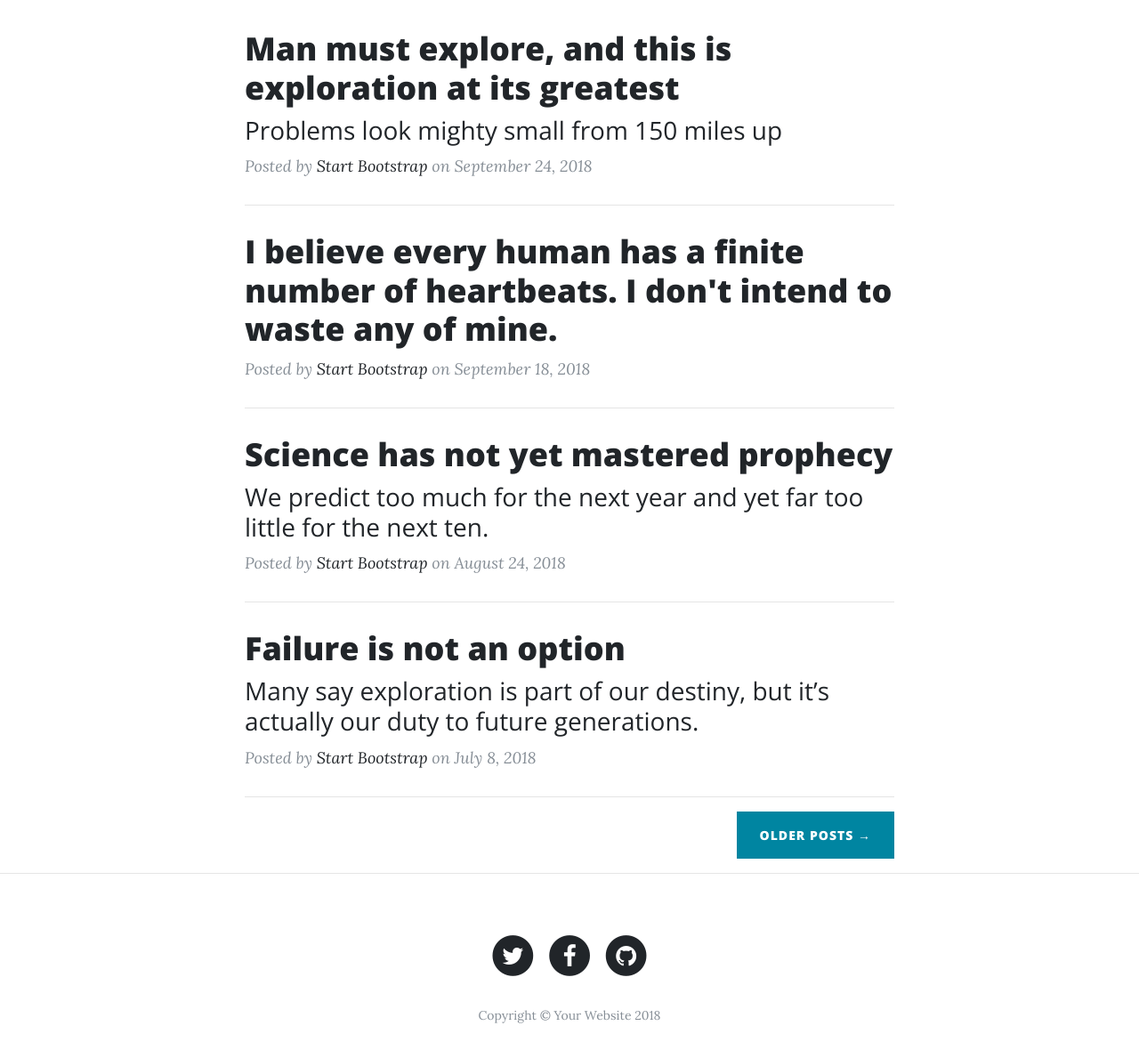
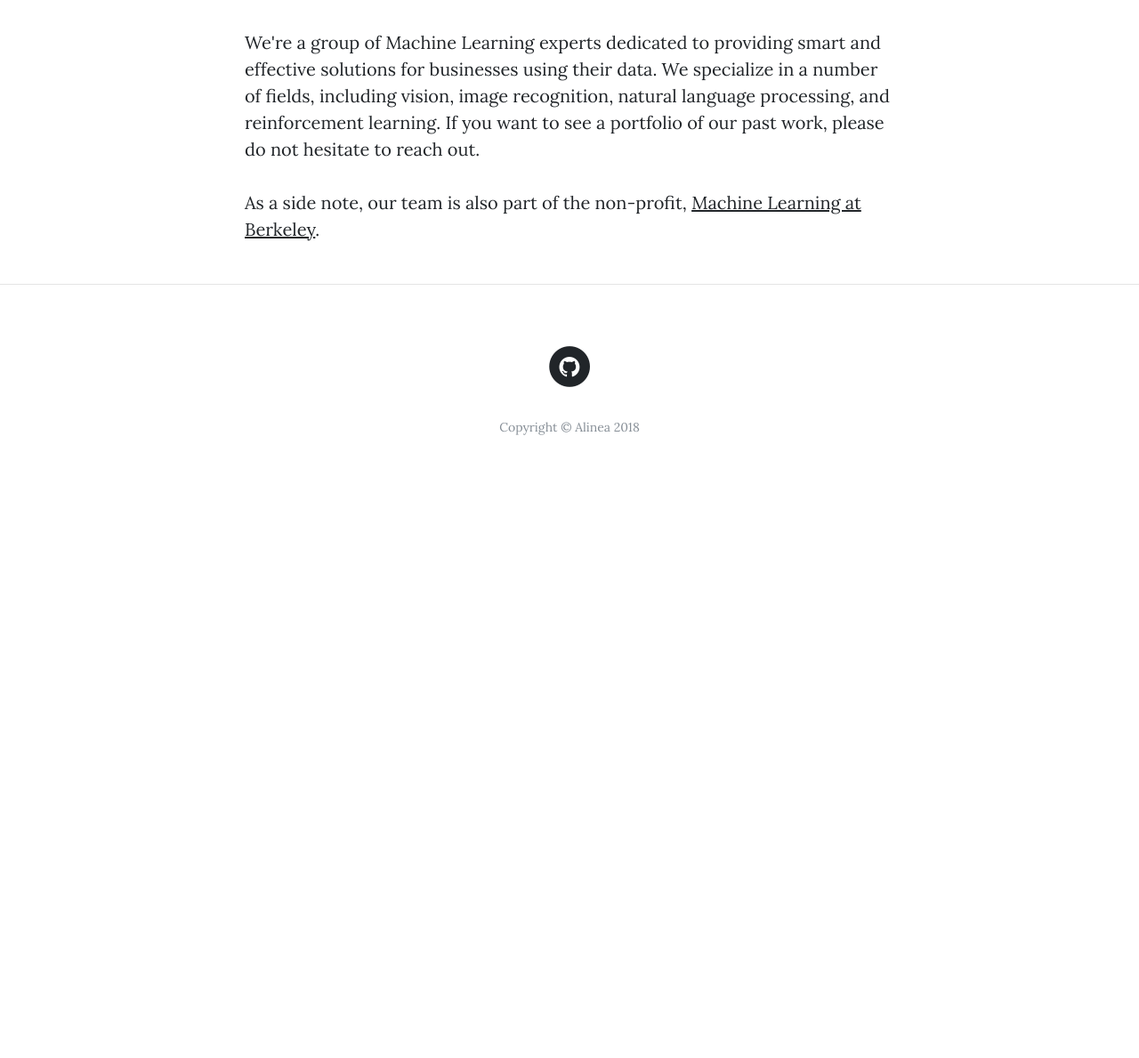
Before and after one commit to philkuz/alinea, a website: page index.html in a window 1280 px wide. Shown: the part 675-1864 px from the top of the page at 89% size. After the commit the page ends 1231 px from the top, so only its background shows below. Drawn offline with nearby package versions, Linux system fonts and the light colour scheme.

Commit message:
Removing template code and replacing with barebones

```diff
--- a/index.html
+++ b/index.html
@@ -60,77 +60,93 @@
           <div class="col-lg-8 col-md-10 mx-auto">
             <div class="site-heading">
               <h1>Alinea Artificial Intelligence</h1>
-              <span class="subheading">Artificial Intelligence Consulting</span>
+              <span class="subheading">AI Consulting</span>
             </div>
           </div>
         </div>
       </div>
     </header>
 
+
     <!-- Main Content -->
     <div class="container">
       <div class="row">
         <div class="col-lg-8 col-md-10 mx-auto">
-          <div class="post-preview">
-            <a href="post.html">
-              <h2 class="post-title">
-                Man must explore, and this is exploration at its greatest
-              </h2>
-              <h3 class="post-subtitle">
-                Problems look mighty small from 150 miles up
-              </h3>
-            </a>
-            <p class="post-meta">Posted by
-              <a href="#">Start Bootstrap</a>
-              on September 24, 2018</p>
-          </div>
-          <hr>
-          <div class="post-preview">
-            <a href="post.html">
-              <h2 class="post-title">
-                I believe every human has a finite number of heartbeats. I don't intend to waste any of mine.
-              </h2>
-            </a>
-            <p class="post-meta">Posted by
-              <a href="#">Start Bootstrap</a>
-              on September 18, 2018</p>
-          </div>
-          <hr>
-          <div class="post-preview">
-            <a href="post.html">
-              <h2 class="post-title">
-                Science has not yet mastered prophecy
-              </h2>
-              <h3 class="post-subtitle">
-                We predict too much for the next year and yet far too little for the next ten.
-              </h3>
-            </a>
-            <p class="post-meta">Posted by
-              <a href="#">Start Bootstrap</a>
-              on August 24, 2018</p>
-          </div>
-          <hr>
-          <div class="post-preview">
-            <a href="post.html">
-              <h2 class="post-title">
-                Failure is not an option
-              </h2>
-              <h3 class="post-subtitle">
-                Many say exploration is part of our destiny, but it’s actually our duty to future generations.
-              </h3>
-            </a>
-            <p class="post-meta">Posted by
-              <a href="#">Start Bootstrap</a>
-              on July 8, 2018</p>
-          </div>
-          <hr>
-          <!-- Pager -->
-          <div class="clearfix">
-            <a class="btn btn-primary float-right" href="#">Older Posts &rarr;</a>
-          </div>
+          <p>
+            We're a group of Machine Learning experts dedicated to providing smart and effective solutions
+            for businesses using their data. We specialize in a number of fields,
+            including vision, image recognition, natural language processing, and reinforcement learning.
+
+            If you want to see a portfolio of our past work, please do not hesitate to reach out.
+          </p>
+
+          <p>
+            As a side note, our team is also part of the non-profit, <a href="https://ml.berkeley.edu">Machine Learning at Berkeley</a>.
+          </p>
         </div>
+
       </div>
     </div>
+    <!--       <div class="post-preview"> -->
+    <!--         <a href="post.html"> -->
+    <!--           <h2 class="post-title"> -->
+    <!--             Man must explore, and this is exploration at its greatest -->
+    <!--           </h2> -->
+    <!--           <h3 class="post-subtitle"> -->
+    <!--             Problems look mighty small from 150 miles up -->
+    <!--           </h3> -->
+    <!--         </a> -->
+    <!--         <p class="post-meta">Posted by -->
+    <!--           <a href="#">Start Bootstrap</a> -->
+    <!--           on September 24, 2018</p> -->
+    <!--       </div> -->
+    <!--       <hr> -->
+    <!--       <div class="post-preview"> -->
+    <!--         <a href="post.html"> -->
+    <!--           <h2 class="post-title"> -->
+    <!--             I believe every human has a finite number of heartbeats. I don't intend to waste any of mine. -->
+    <!--           </h2> -->
+    <!--         </a> -->
+    <!--         <p class="post-meta">Posted by -->
+    <!--           <a href="#">Start Bootstrap</a> -->
+    <!--           on September 18, 2018</p> -->
+    <!--       </div> -->
+    <!--       <hr> -->
+    <!--       <div class="post-preview"> -->
+    <!--         <a href="post.html"> -->
+    <!--           <h2 class="post-title"> -->
+    <!--             Science has not yet mastered prophecy -->
+    <!--           </h2> -->
+    <!--           <h3 class="post-subtitle"> -->
+    <!--             We predict too much for the next year and yet far too little for the next ten. -->
+    <!--           </h3> -->
+    <!--         </a> -->
+    <!--         <p class="post-meta">Posted by -->
+    <!--           <a href="#">Start Bootstrap</a> -->
+    <!--           on August 24, 2018</p> -->
+    <!--       </div> -->
+    <!--       <hr> -->
+    <!--       <div class="post-preview"> -->
+    <!--         <a href="post.html"> -->
+    <!--           <h2 class="post-title"> -->
+    <!--             Failure is not an option -->
+    <!--           </h2> -->
+    <!--           <h3 class="post-subtitle"> -->
+    <!--             Many say exploration is part of our destiny, but it’s actually our duty to future generations. -->
+    <!--           </h3> -->
+    <!--         </a> -->
+    <!--         <p class="post-meta">Posted by -->
+    <!--           <a href="#">Start Bootstrap</a> -->
+    <!--           on July 8, 2018</p> -->
+    <!--       </div> -->
+    <!--       <hr> -->
+    <!--       <1!-- Pager --1> -->
+    <!--       <div class="clearfix"> -->
+    <!--         <a class="btn btn-primary float-right" href="#">Older Posts &rarr;</a> -->
+    <!--       </div> -->
+    <!--     </div> -->
+    <!--   </div> -->
+    <!-- </div> -->
 
     <hr>
 
@@ -140,24 +156,24 @@
         <div class="row">
           <div class="col-lg-8 col-md-10 mx-auto">
             <ul class="list-inline text-center">
+              <!-- <li class="list-inline-item"> -->
+              <!--   <a href="#"> -->
+              <!--     <span class="fa-stack fa-lg"> -->
+              <!--       <i class="fa fa-circle fa-stack-2x"></i> -->
+              <!--       <i class="fa fa-twitter fa-stack-1x fa-inverse"></i> -->
+              <!--     </span> -->
+              <!--   </a> -->
+              <!-- </li> -->
+              <!-- <li class="list-inline-item"> -->
+              <!--   <a href="#"> -->
+              <!--     <span class="fa-stack fa-lg"> -->
+              <!--       <i class="fa fa-circle fa-stack-2x"></i> -->
+              <!--       <i class="fa fa-facebook fa-stack-1x fa-inverse"></i> -->
+              <!--     </span> -->
+              <!--   </a> -->
+              <!-- </li> -->
               <li class="list-inline-item">
-                <a href="#">
-                  <span class="fa-stack fa-lg">
-                    <i class="fa fa-circle fa-stack-2x"></i>
-                    <i class="fa fa-twitter fa-stack-1x fa-inverse"></i>
-                  </span>
-                </a>
-              </li>
-              <li class="list-inline-item">
-                <a href="#">
-                  <span class="fa-stack fa-lg">
-                    <i class="fa fa-circle fa-stack-2x"></i>
-                    <i class="fa fa-facebook fa-stack-1x fa-inverse"></i>
-                  </span>
-                </a>
-              </li>
-              <li class="list-inline-item">
-                <a href="#">
+                <a href="https://github.com/philkuz/alinea">
                   <span class="fa-stack fa-lg">
                     <i class="fa fa-circle fa-stack-2x"></i>
                     <i class="fa fa-github fa-stack-1x fa-inverse"></i>
@@ -165,7 +181,7 @@
                 </a>
               </li>
             </ul>
-            <p class="copyright text-muted">Copyright &copy; Your Website 2018</p>
+            <p class="copyright text-muted">Copyright &copy; Alinea 2018</p>
           </div>
         </div>
       </div>
```
Also changed, not shown: about.html (+14 -27 lines), contact.html (+5 -24 lines).
